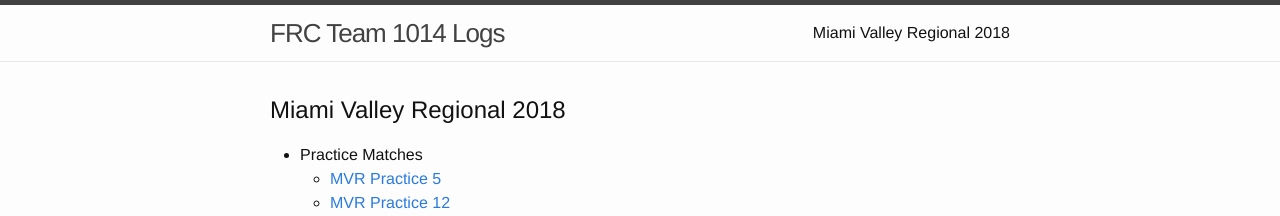
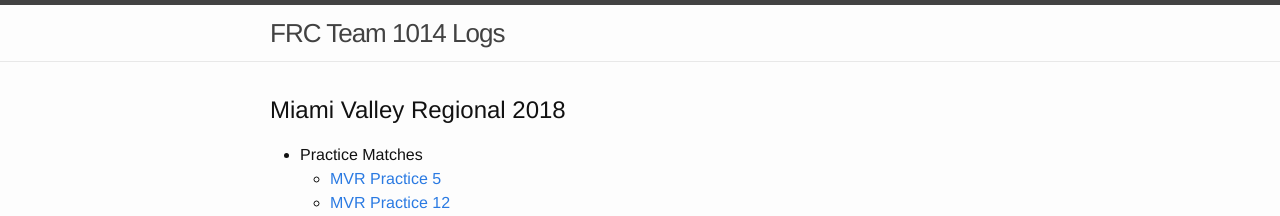
Before and after one commit to choiboy11/logs, a Jekyll site: the page built from index.md, in a window 1280 px wide. Shown: the top 216 px of the page. Built offline with Jekyll 4.4.1, drawn with Linux system fonts in a browser that asks for light colours; our own code applies the rules of GitHub Pages for plain Markdown files.

Commit message:
Clean up includes

```diff
--- a/_includes/head.html
+++ b/_includes/head.html
@@ -8,5 +8,4 @@
 
   <link rel="stylesheet" href="{{ "/css/main.css" | prepend: site.baseurl }}">
   <link rel="canonical" href="{{ page.url | replace:'index.html','' | prepend: site.baseurl | prepend: site.url }}">
-  <link rel="alternate" type="application/rss+xml" title="{{ site.title }}" href="{{ "/feed.xml" | prepend: site.baseurl | prepend: site.url }}">
 </head>
--- a/_includes/header.html
+++ b/_includes/header.html
@@ -4,24 +4,6 @@
 
     <a class="site-title" href="{{ site.baseurl }}/">{{ site.title }}</a>
 
-    <nav class="site-nav">
-      <a href="#" class="menu-icon">
-        <svg viewBox="0 0 18 15">
-          <path fill="#424242" d="M18,1.484c0,0.82-0.665,1.484-1.484,1.484H1.484C0.665,2.969,0,2.304,0,1.484l0,0C0,0.665,0.665,0,1.484,0 h15.031C17.335,0,18,0.665,18,1.484L18,1.484z"/>
-          <path fill="#424242" d="M18,7.516C18,8.335,17.335,9,16.516,9H1.484C0.665,9,0,8.335,0,7.516l0,0c0-0.82,0.665-1.484,1.484-1.484 h15.031C17.335,6.031,18,6.696,18,7.516L18,7.516z"/>
-          <path fill="#424242" d="M18,13.516C18,14.335,17.335,15,16.516,15H1.484C0.665,15,0,14.335,0,13.516l0,0 c0-0.82,0.665-1.484,1.484-1.484h15.031C17.335,12.031,18,12.696,18,13.516L18,13.516z"/>
-        </svg>
-      </a>
-
-      <div class="trigger">
-        {% for my_page in site.pages %}
-          {% if my_page.title %}
-          <a class="page-link" href="{{ my_page.url | prepend: site.baseurl }}">{{ my_page.title }}</a>
-          {% endif %}
-        {% endfor %}
-      </div>
-    </nav>
-
   </div>
 
 </header>
```
